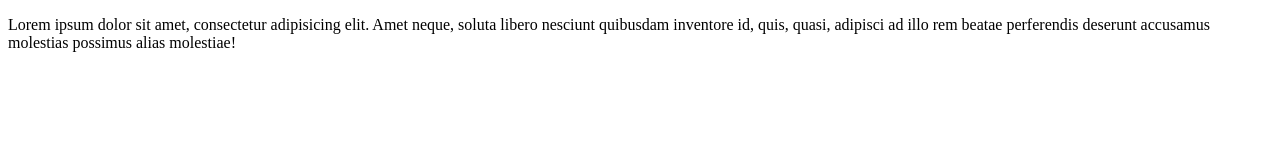
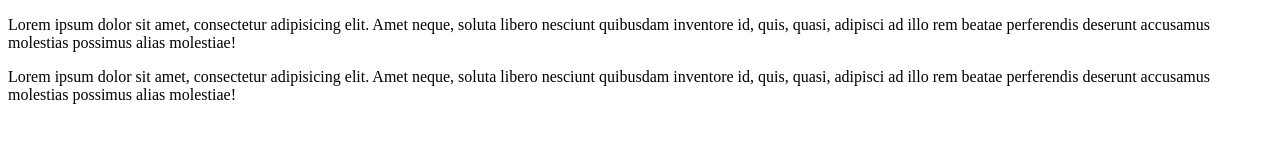
Before and after one commit to Vika5231/git_6, a plain HTML site: page index.html in a window 1280 px wide. Drawn offline with Linux system fonts and the light colour scheme.

Commit message:
update index.html

```diff
--- a/index.html
+++ b/index.html
@@ -8,6 +8,7 @@
 	<div class="container">
 		<p>Lorem ipsum dolor sit amet, consectetur adipisicing elit. Amet neque, soluta libero nesciunt quibusdam inventore id, quis, quasi, adipisci ad illo rem beatae perferendis deserunt accusamus molestias possimus alias molestiae!</p>
 
+<p>Lorem ipsum dolor sit amet, consectetur adipisicing elit. Amet neque, soluta libero nesciunt quibusdam inventore id, quis, quasi, adipisci ad illo rem beatae perferendis deserunt accusamus molestias possimus alias molestiae!</p>
 	</div>
 </body>
 </html>
```
